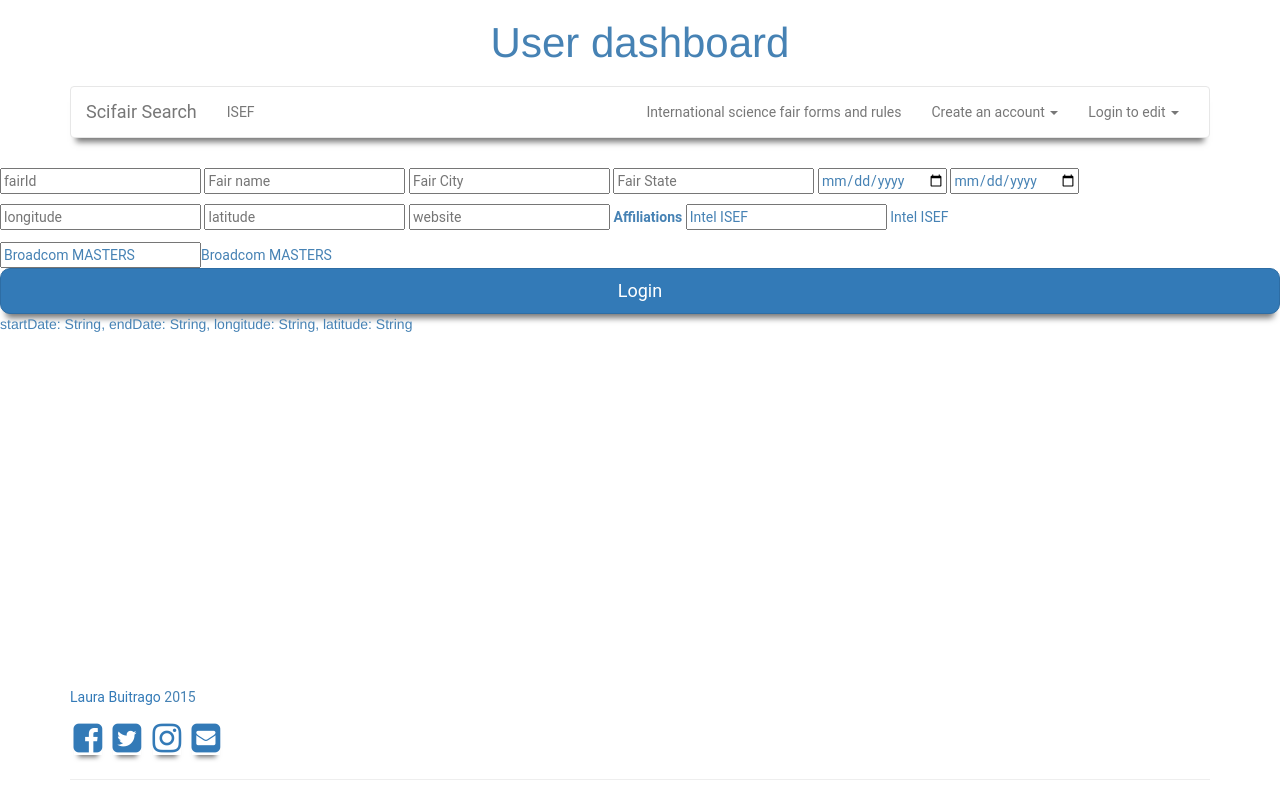
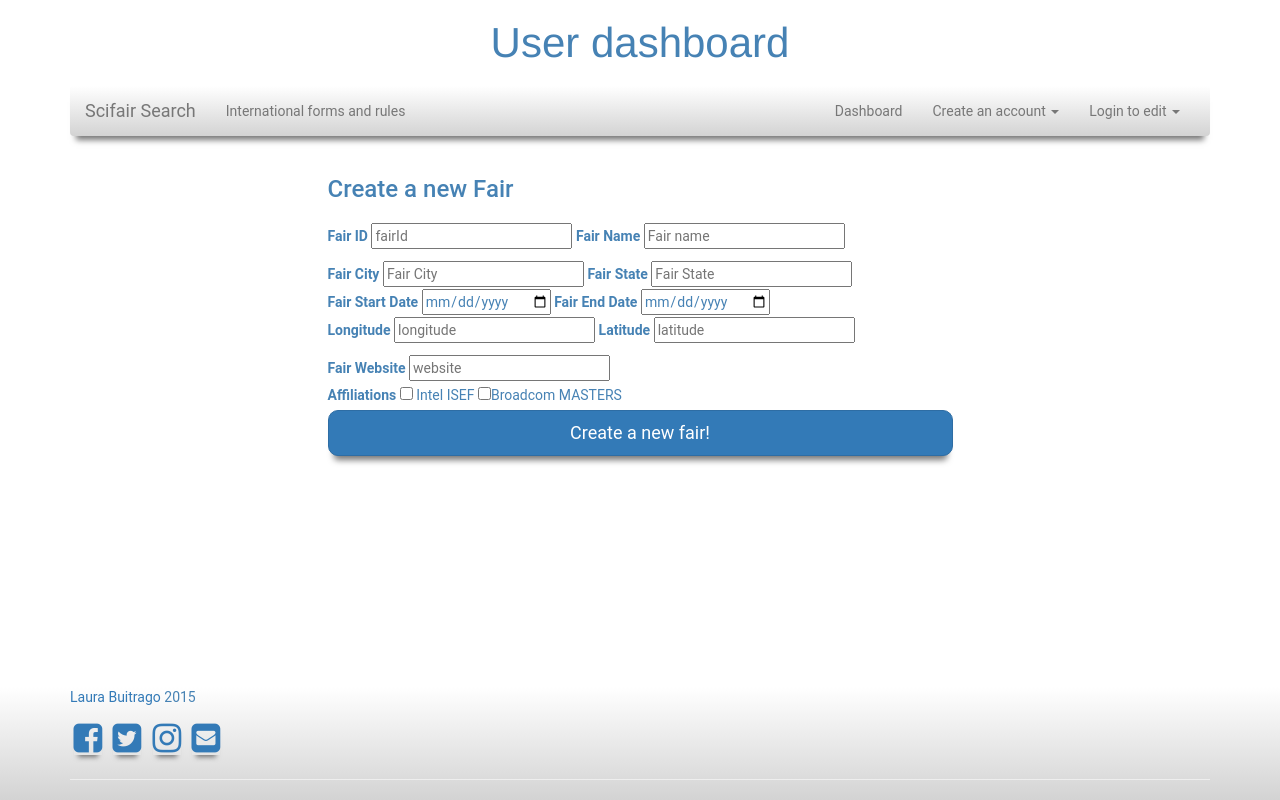
Before and after one commit to laulaucia/Scifair, a Node server app: template views/dashboard.ejs in a window 1280 px wide. Run offline with Node 20, Linux system fonts and the light colour scheme; the template is opened without the code that fills it, so the values that code supplies are empty; some libraries are stand-ins or nearby versions.

Commit message:
navbar changes and form added in dashboard

```diff
--- a/public/css/style.css
+++ b/public/css/style.css
@@ -11,13 +11,15 @@ h1 {
 .navbar-default .navbar-nav > li.dropdown:hover > a:focus {
     background-color: transparent;
     color: rgb(85, 85, 85);
-    box-shadow: 0 10px 6px -6px #777;
-
+}
+.addafair{
+    padding-bottom: 100px;
 }
 
 .navbar{
     box-shadow: 0 10px 6px -6px #777;
-    background-color: white;
+    background-image:linear-gradient(white, lightgrey);
+    border: none;
 
 }
 li.dropdown:hover > .dropdown-menu {
@@ -55,15 +57,18 @@ html, body {
 .info {
     text-align: center;
     padding-bottom: 60px;
+}
 
-}
 
 .main-row {
 
     padding-bottom: 200px;
 }
 
-
+#foundfairs{
+    list-style: none;
+    overflow: auto;
+}
 
 
 /*-------- search styles (currently a login modal)*/
--- a/public/scripts/scripts.js
+++ b/public/scripts/scripts.js
@@ -23,7 +23,7 @@ $(document).ready(function() {
         $('.col-md-4 p').empty();
 
         $.each( foundfairs, function(key, val){
-          items.push( "<li> <h5>"+ val.fairId +": <a target='_blank' href='" + val.website + "'>" + val.name + "</a></h5>" + val.city +", "+ val.state + " "+ val.country + "</li>" );
+          items.push( "<li> <h5>"+ val.fairId +": <a target='_blank' href='" + val.website + "'>" + val.name + "</a></h5>" + val.city +", "+ val.state + "</br> "+ val.country + "</br> Fair starts: "+ val.startDate+ "</br> Affiliations: "+ val.affiliations+"</li>" );
           var coordinates = {lat:parseFloat(val.latitude), lng: parseFloat(val.longitude)};
 
             var newMarker = new google.maps.Marker({
--- a/server.js
+++ b/server.js
@@ -82,21 +82,21 @@ app.get('/api/search', function(req, res){
 /////////////////////////////// login logout user stuff
 
 
-// show user dashboard page
-app.get('/dashboard', function (req, res) {
-  console.log('session user id: ', req.session.userId);
-  // find the user currently logged in
-  User.findOne({_id: req.session.userId}, function (err, currentUser) {
-    if (err){
-      console.log('database error: ', err);
-      res.redirect('/');
-    } else {
-      // render profile template with user's data
-      console.log('loading profile of logged in user');
-      res.render('dashboard', {user: currentUser});
-    }
-  });
-});
+// // show user dashboard page
+// app.get('/dashboard', function (req, res) {
+//   console.log('session user id: ', req.session.userId);
+//   // find the user currently logged in
+//   User.findOne({_id: req.session.userId}, function (err, currentUser) {
+//     if (err){
+//       console.log('database error: ', err);
+//       res.redirect('/');
+//     } else {
+//       // render profile template with user's data
+//       console.log('loading profile of logged in user');
+//       res.render('dashboard', {user: currentUser});
+//     }
+//   });
+// });
 
 
 
--- a/views/dashboard.ejs
+++ b/views/dashboard.ejs
@@ -1,36 +1,39 @@
 <% include ./partials/head.ejs %>
+<body>
 	<h1>User dashboard</h1>
 	<% include ./partials/navbar.ejs %>
 
+	<div class="row">
+		<div id="addafair" class="col-sm-6 col-sm-offset-3">
+		<h3>Create a new Fair</h3>
 		<form id="newFairform" action="./fair" method="POST">
+			<label>Fair ID</label>
 		    <input id="fairId"  type="text" placeholder="fairId" name="fairId" required>
-    <input id="fairname"  type="text" placeholder="Fair name" name="name" required>
+		    <label>Fair Name</label>
+		    <input id="fairname"  type="text" placeholder="Fair name" name="name" required></br>
+		    <label>Fair City</label>
 		    <input id="faircity"  type="text" placeholder="Fair City" name="city" required>
-    <input id="fairstate"  type="text" placeholder="Fair State" name="state" required>
+		    <label>Fair State</label>
+		    <input id="fairstate"  type="text" placeholder="Fair State" name="state" required></br>
+		    <label>Fair Start Date</label>
 		    <input id="startDate"  type="date" placeholder="Fair start date" name="country" required>
-    <input id="endDate"  type="date" placeholder="Fair end date" name="endDate" >
+		    <label>Fair End Date</label>
+		    <input id="endDate"  type="date" placeholder="Fair end date" name="endDate" ></br>
+		    <label>Longitude</label>
 		    <input id="longitude"  type="number" placeholder="longitude" name="longitude" required>
-    <input id="latitude"  type="number" placeholder="latitude" name="latitude" required>
-    <input id="fairwebsite"  type="text" placeholder="website" name="website" >
+		    <label>Latitude</label>
+		    <input id="latitude"  type="number" placeholder="latitude" name="latitude" required></br>
+		    <label>Fair Website</label>
+		    <input id="fairwebsite"  type="text" placeholder="website" name="website" ></br>
 		    <label>Affiliations</label>
-    <input   type="text" value="Intel ISEF" name="affiliations[]" > Intel ISEF</br>
-    <input   type="text" value="Broadcom MASTERS" name="affiliations[]" >Broadcom MASTERS</br>
-
-
+		    <input   type="checkbox" value="Intel ISEF" name="affiliations[]" > Intel ISEF <input   type="checkbox" value="Broadcom MASTERS" name="affiliations[]" >Broadcom MASTERS
 		    <div>
-                                <button type="submit" class="btn btn-primary btn-lg btn-block">Login</button>
+		        <button type="submit" class="btn btn-primary btn-lg btn-block" >Create a new fair!</button>
+		    </div>
+		    </form>
+		</div>
 	</div>
 
 
-            </form>
-
-	startDate: String,
-	endDate: String,
-	longitude: String,
-	latitude: String
-
-
-</form>
-
-
 	<% include ./partials/footer.ejs %>
+</body>
--- a/views/partials/head.ejs
+++ b/views/partials/head.ejs
@@ -3,6 +3,9 @@
   <head>
     <meta charset="utf-8">
     <meta name="viewport" content="width=device-width, initial-scale=1">
+    <meta name="description" content="An easy search for Intel ISEF and Broadcom MASTERS science fairs">
+    <meta name="Author" description="Laura Buitrago">
+    <meta name="keywords" description="science, science fair, find a science fair, ISEF, international, BCM, Broadcom MASTERS">
     <link rel="icon"
       type="image/png"
       href="favicon.png">
--- a/views/partials/navbar.ejs
+++ b/views/partials/navbar.ejs
@@ -9,19 +9,18 @@
         <span class="icon-bar"></span>
         <span class="icon-bar"></span>
       </button>
-      <a class="navbar-brand" >Scifair Search</a>
+      <a class="navbar-brand" href="./" >Scifair Search</a>
     </div>
 
     <!-- Collect the nav links, forms, and other content for toggling -->
     <div class="collapse navbar-collapse" id="bs-example-navbar-collapse-1">
 
       <ul class="nav navbar-nav">
-        <li><a target="_blank" href="https://student.societyforscience.org/intel-isef">ISEF</a></li>
+      <li><a target="_blank" href="https://student.societyforscience.org/forms">International forms and rules</a></li>
       </ul>
 
       <ul class="nav navbar-nav navbar-right">
-        <li><a target="_blank" href="https://student.societyforscience.org/forms">International science fair forms and rules</a></li>
-
+        <li><a href="./dashboard">Dashboard</a></li>
         <li class="dropdown">
           <a href="#" class="dropdown-toggle" data-toggle="dropdown">Create an account <b class="caret"></b></a>
           <ul class="dropdown-menu createuserform">
```
Lines whose indentation alone changed are shown as unchanged.
